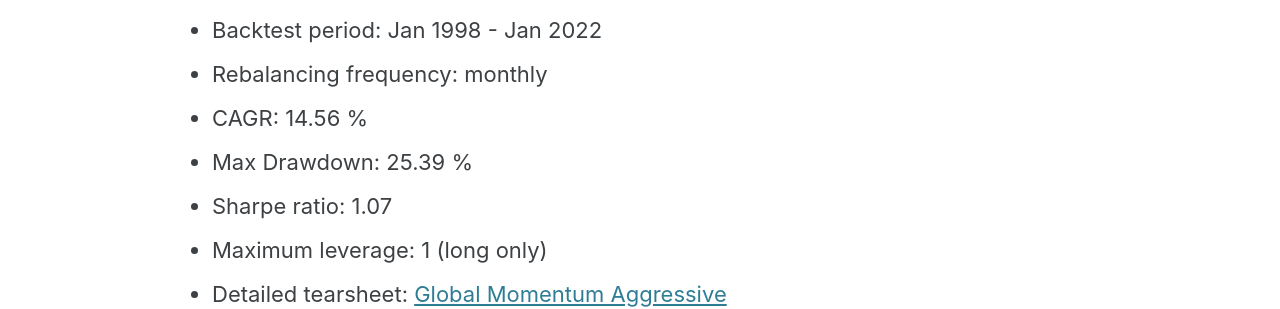
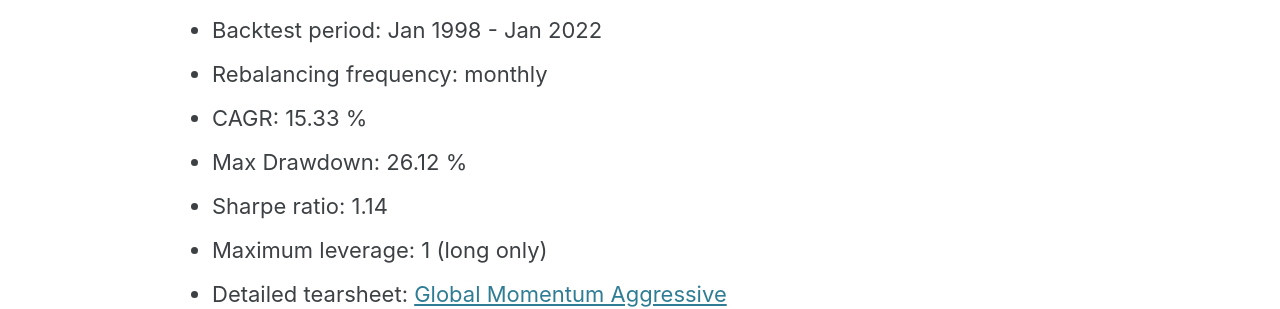
Before and after one commit to IthacaResearch/ithacaresearch.github.io, a Jekyll site: the page built from _posts/2021-02-11-Global-Momentum-Aggressive.md, in a window 1280 px wide and 900 px high, scrolled down 659 px. Shown: the part 155-464 px from the top of the window. Built offline with Jekyll 4.4.1, drawn with Linux system fonts in a browser that asks for light colours; cached includes are drawn as plain includes.

Commit message:
Update 2021-02-11-Global-Momentum-Aggressive.md

```diff
--- a/_posts/2021-02-11-Global-Momentum-Aggressive.md
+++ b/_posts/2021-02-11-Global-Momentum-Aggressive.md
@@ -16,9 +16,9 @@ The main source of underperformance for this strategy is the lack of a clear tre
 * Number of assets: 25
 * Backtest period: Jan 1998 - Jan 2022
 * Rebalancing frequency: monthly
-* CAGR: 14.56 %
-* Max Drawdown: 25.39 %
-* Sharpe ratio: 1.07
+* CAGR: 15.33 %
+* Max Drawdown: 26.12 %
+* Sharpe ratio: 1.14
 * Maximum leverage: 1 (long only)
 * Detailed tearsheet: [Global Momentum Aggressive](/tearsheets/GlobalMomentumAggressive.html)
 
```
